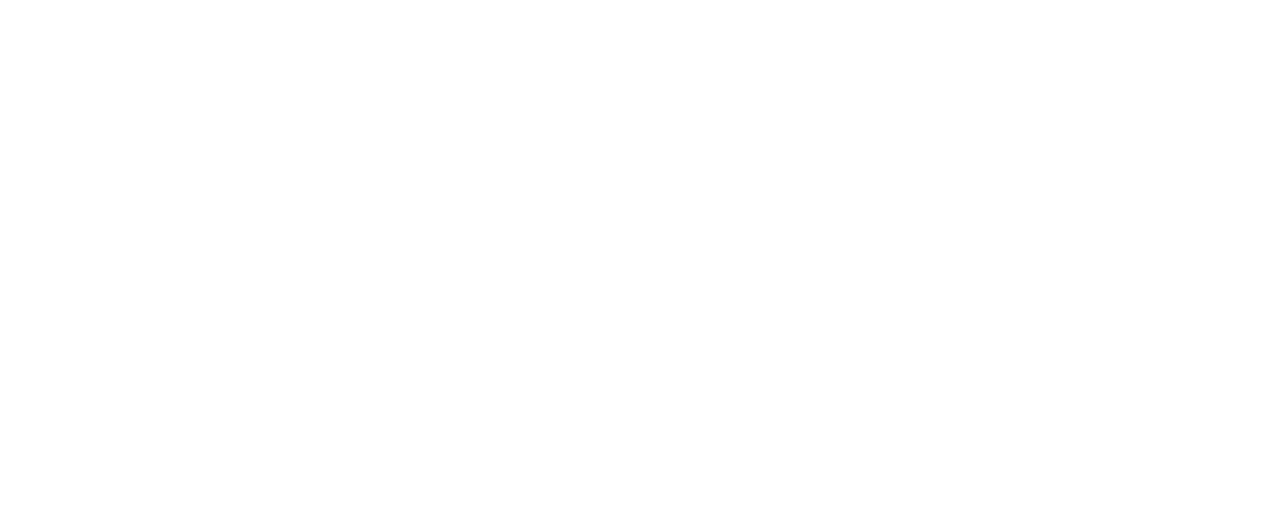
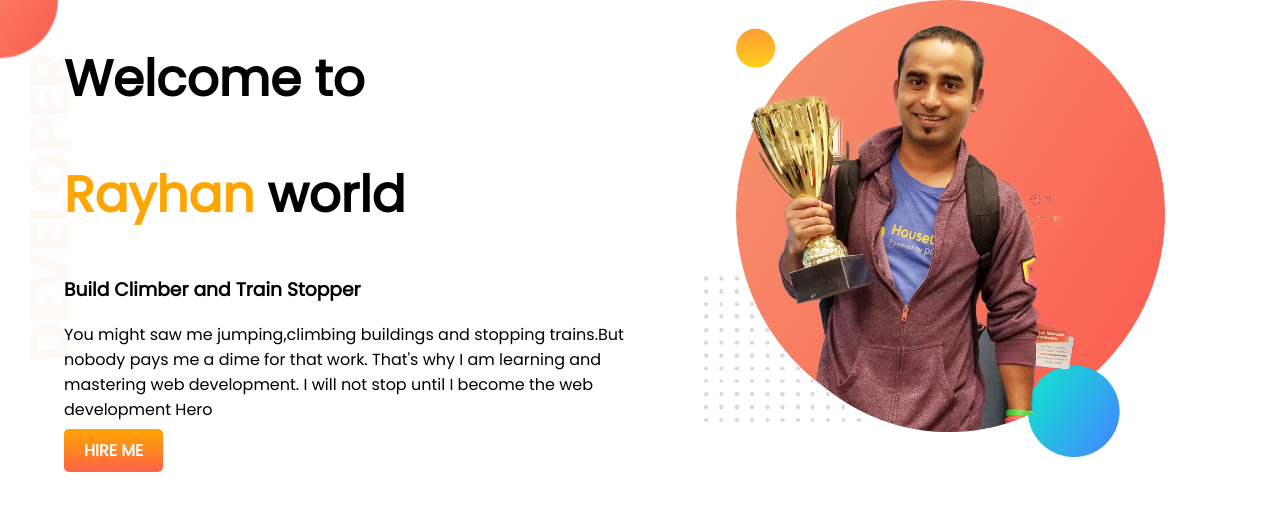
Before and after one commit to fmrayhan/programming-hero, a plain HTML site: page index.html in a window 1280 px wide. Drawn offline with Linux system fonts and the light colour scheme.

Commit message:
topbanner added

```diff
--- a/index.html
+++ b/index.html
@@ -4,10 +4,28 @@
     <meta charset="UTF-8">
     <meta http-equiv="X-UA-Compatible" content="IE=edge">
     <meta name="viewport" content="width=device-width, initial-scale=1.0">
-    <title>amar website</title>
+    <title>amar website</title><link rel="preconnect" href="https://fonts.googleapis.com">
+    <link rel="preconnect" href="https://fonts.gstatic.com" crossorigin>
+    <link href="https://fonts.googleapis.com/css2?family=Poppins&display=swap" rel="stylesheet">
     <link rel="stylesheet" href="style.css">
 </head>
 <body>
+        <section class= "top-banner">
+            <div class="half-width">
+                <h1>Welcome to</h1>
+               <h1 > <span class= orange-color>Rayhan  </span>world </h1>
+               <h3>Build Climber and Train Stopper</h3>
+               <p>You might saw me jumping,climbing buildings and stopping trains.But nobody pays me a dime for that work. That's why I am learning and mastering web development. I will not stop until I become the web development Hero</p>
+               <a class="link-button" target="_blank" href="https://github.com/fmrayhan/programming-hero">HIRE ME</a>
+               </div>
+               <div class="half-width">
+                   <img src="images/jhankar.png" alt="">
+
+               </div>
+        </section>
+
+
+
 
 </body>
 </html>
--- a/style.css
+++ b/style.css
@@ -0,0 +1,34 @@
+body{
+    font-family: 'Poppins', sans-serif;
+    margin: 0;
+}
+h1{
+    font-size: 50px;
+}
+.orange-color{
+    color: orange;
+}
+section{
+    display: flex;
+}
+.half-width{
+    width: 50%;
+    padding-left: 5%;
+}
+.half-width img{
+    width: 80%;
+}
+.link-button{
+    text-decoration: none;
+    background-image: linear-gradient(orange, tomato);
+    color: white;
+    font-weight: 700;
+    padding: 10px 20px;
+    border-radius: 5px;
+
+}
+.top-banner{
+    background-image: url(images/top-banner.png);
+    background-repeat: no-repeat;
+
+}
```
